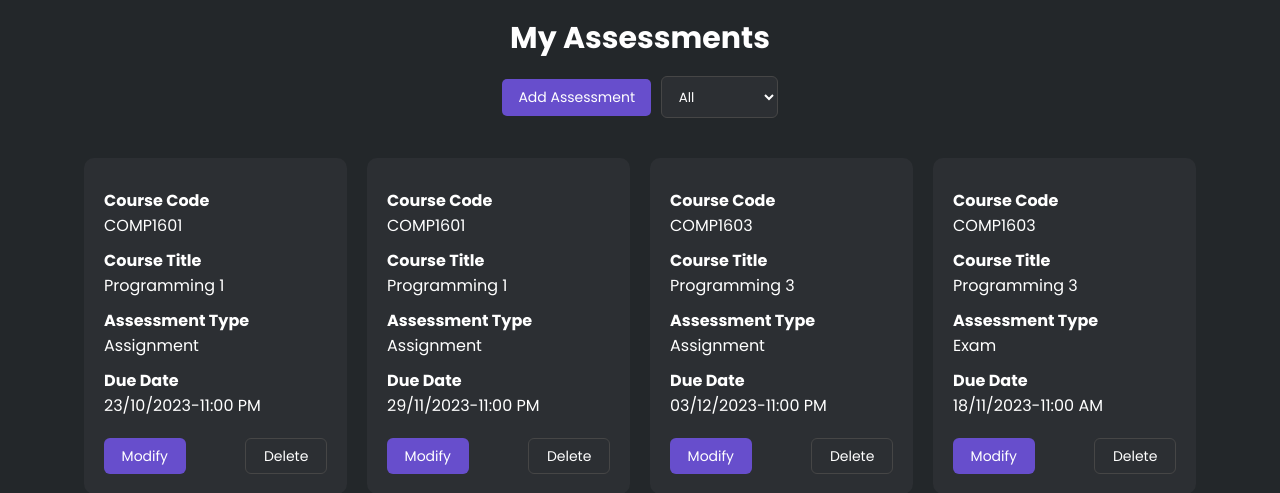
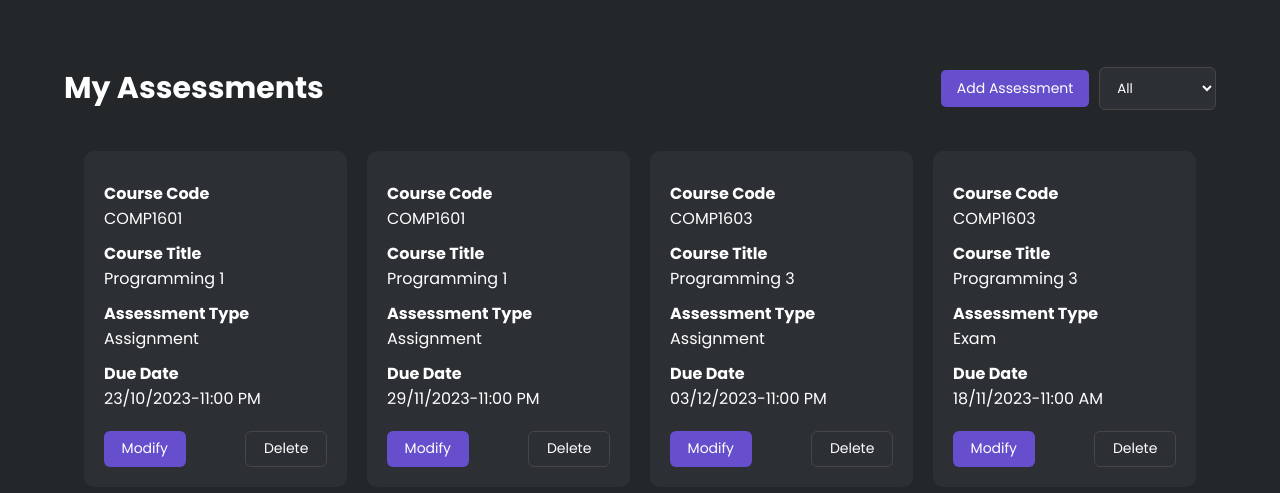
Before and after one commit to assessment-scheduler/assessment-scheduler, a Flask app: page /assessments in a window 1280 px wide. Shown: the part 62-555 px from the top of the page. Run offline with Flask 3, Linux system fonts and the light colour scheme; some libraries are stand-ins or nearby versions.

Commit message:
final responsive styles for my assessments page

```diff
--- a/App/static/css/assessments.css
+++ b/App/static/css/assessments.css
@@ -1,73 +1,3 @@
-/* .main_content{
-    margin-top: 30px;
-    padding: 1rem 1.5rem;
-    width: 60%;
-    margin-left: auto;
-    margin-right: auto;
-    display: flex;
-    flex-direction: column;
-}
-
-#card_container{
-    display: grid;
-    grid-template-columns: 1fr 1fr 1fr;
-    grid-gap: 30px;
-    margin-top: 20px;
-}
-
-.card{
-    background-color: var(--secondary-color);
-    width: 100%;
-    min-height: 300px;
-    padding: 20px;
-    border-radius: 10px;
-}
-
-.card-label{
-    padding-top: 10px;
-    font-weight: bold;
-}
-
-.card button{
-    margin-top: 20px;
-}
-
-button{
-    background: var(--tertiary-color);
-    color: white;
-    border: none;
-    padding: 0.4rem 1.1rem;
-    border-radius: 6px;
-    cursor: pointer;
-    transition: background 0.15s ease-in;
-    font-size: 14px;
-    min-width: 80px;
-}
-
-button:hover{
-    background: #5d45bd;
-}
-
-.delete_btn{
-    background: var(--secondary-color);
-    border: 1pt solid white
-
-}
-
-.delete_btn:hover{
-    background: none;
-}
-
-.actions{
-    display: flex;
-    justify-content: space-between;
-}
-
-#add_assessment_btn{
-    width: 25%;
-    margin-left: auto;
-} */
-
 .mainContent{
     padding: 1rem 1.5rem;
     max-width: 1200px;
@@ -179,3 +109,26 @@ button:hover{
     margin-right: auto;
     margin-top: 20px;
 }
+
+@media screen and (min-width: 768px){
+    .mainTitle{
+        flex-direction: row;
+        margin-top: 30px;
+    }
+
+    .btnContainer{
+        margin-top: 0;
+    }
+}
+@media screen and (min-width: 1024px){
+    .mainTitle{
+        margin-top: 50px;
+    }
+
+}
+@media screen and (min-width: 1080px){
+    .mainTitle h1{
+        font-size: 30px;
+    }
+
+}
--- a/App/templates/assessments.html
+++ b/App/templates/assessments.html
@@ -3,16 +3,12 @@
 {% block title %}My Assessments{% endblock %}
 
 {% block head %}
-<head>
     <link rel="stylesheet" href="../static/css/main.css">
     <link rel="stylesheet" href="../static/css/assessments.css">
-</head>
-
 {% endblock %}
 
 {% block content %}
 <!--this dropdown will display the courses associated to this lecturer -->
-<body>
     <div class="mainContent">
         <div class="mainTitle">
             <h1>My Assessments</h1>
@@ -53,6 +49,5 @@
             });
           });
     </script>
-</body>
 
 {% endblock %}
```
